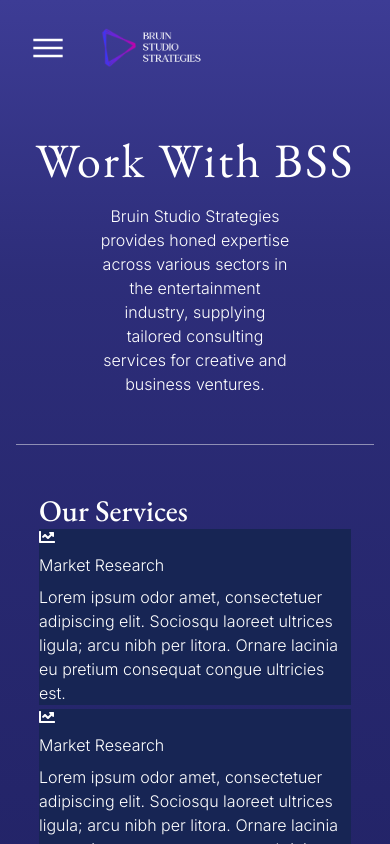
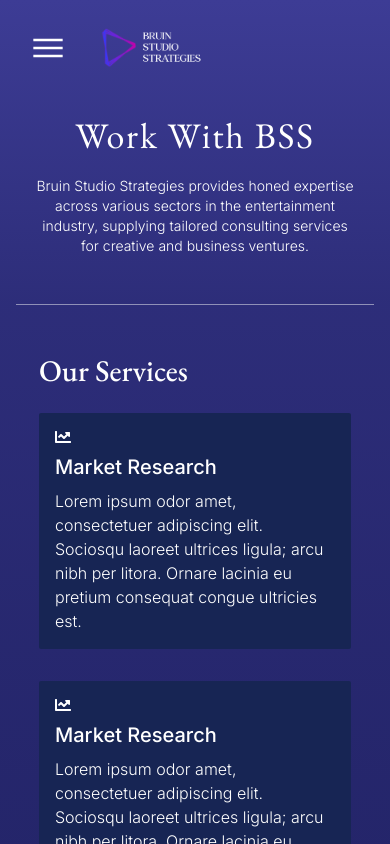
Before and after one commit to Bruin-Studio-Strategies/BSSWebsite, a React (Vite) app in the folder bss-web/: page /clients in a window 390 px wide. Shown: the top 844 px of the page. Built offline with nearby package versions, Linux system fonts and the light colour scheme.

Commit message:
make services on clients page mobile responsive

```diff
--- a/bss-web/src/components/ServiceCard.jsx
+++ b/bss-web/src/components/ServiceCard.jsx
@@ -1,10 +1,10 @@
 export default function ServiceCard({ title, description, className, icon:Icon }) {
   return (
-    <div className={`flex flex-col sm:w-60 sm:h-56 lg:w-80 lg:h-72 gap-2 lg:p-6 ${className} sm:p-4 hover:border border-gray-200`}>
+    <div className={`flex flex-col sm:w-60 sm:h-56 lg:w-80 lg:h-72 gap-2 lg:p-6 ${className} rounded-sm p-4 hover:border border-gray-200`}>
       <div className="">
         <Icon className="text-white sm:w-5 sm:h-5 lg:w-7 lg:h-7"/>
       </div>
-      <h4 className="sm:text-xl lg:text-2xl text-white font-sans">{title}</h4>
+      <h4 className="text-xl font-medium sm:text-xl lg:text-2xl text-white font-sans">{title}</h4>
       <p className="sm:text-sm lg:text-base">{description}</p>
     </div>
   );
--- a/bss-web/src/pages/Clients/Clients.jsx
+++ b/bss-web/src/pages/Clients/Clients.jsx
@@ -7,11 +7,11 @@ import { Link } from "react-router-dom";
 export default function Clients() {
   return (
     <>
-      <div className="flex flex-col items-center mt-10">
-        <h2 className="font-serif text-5xl text-white text-center tracking-wider">
+      <div className="flex flex-col items-center mt-5 sm:mt-10">
+        <h2 className="font-serif text-4xl sm:text-5xl text-white text-center tracking-wider">
           Work With BSS
         </h2>
-        <p className="text-center text-wrap w-1/2 mt-5">
+        <p className="text-center text-wrap w-5/6 sm:w-1/2 mt-5 font-sans sm:text-base text-sm">
           Bruin Studio Strategies provides honed expertise across various
           sectors in the entertainment industry, supplying tailored consulting
           services for creative and business ventures.
@@ -22,7 +22,9 @@ export default function Clients() {
       <hr className="h-px my-12 bg-gray-100 border-0 w-11/12 m-auto opacity-50"></hr>
       <div className="w-4/5 mx-auto flex gap-20">
         <div className="w-2/3 mr-5">
-          <h3 className="text-3xl font-serif sm:mb-4 font-medium">Project Process</h3>
+          <h3 className="text-3xl font-serif sm:mb-4 font-medium">
+            Project Process
+          </h3>
           <p className="text-wrap my-5">
             Throughout a 8-week timeframe, we can provide impactful deliverables
             to clients.
@@ -41,7 +43,9 @@ export default function Clients() {
               className="my-10"
             />
             <div>
-              <h3 className="text-3xl font-serif sm:mb-4 font-medium">Get Started</h3>
+              <h3 className="text-3xl font-serif sm:mb-4 font-medium">
+                Get Started
+              </h3>
               <p className="font-medium text-white">
                 Ready to start your project?
               </p>
--- a/bss-web/src/pages/Clients/sections/Services.jsx
+++ b/bss-web/src/pages/Clients/sections/Services.jsx
@@ -4,8 +4,8 @@ import { FaChartLine, FaRegLightbulb, FaRegNewspaper } from "react-icons/fa";
 export default function Services() {
   return (
     <section className="mx-auto mb-10 w-4/5">
-      <h3 className="text-3xl font-serif sm:mb-4 font-medium">Our Services</h3>
-      <div className="flex flex-wrap gap-1">
+      <h3 className="text-3xl font-serif sm:mb-4 font-medium mb-6">Our Services</h3>
+      <div className="flex flex-wrap gap-y-8 sm:gap-y-1 sm:gap-1">
         <ServiceCard
           title="Market Research"
           className="bg-blue-950"
```
